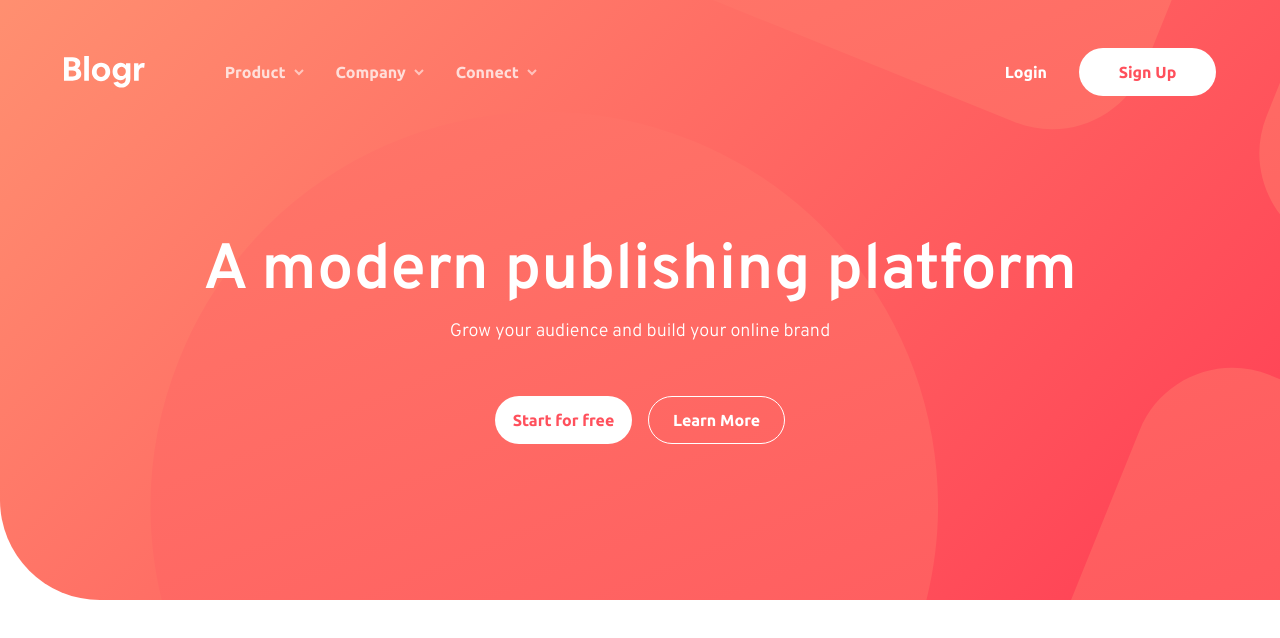
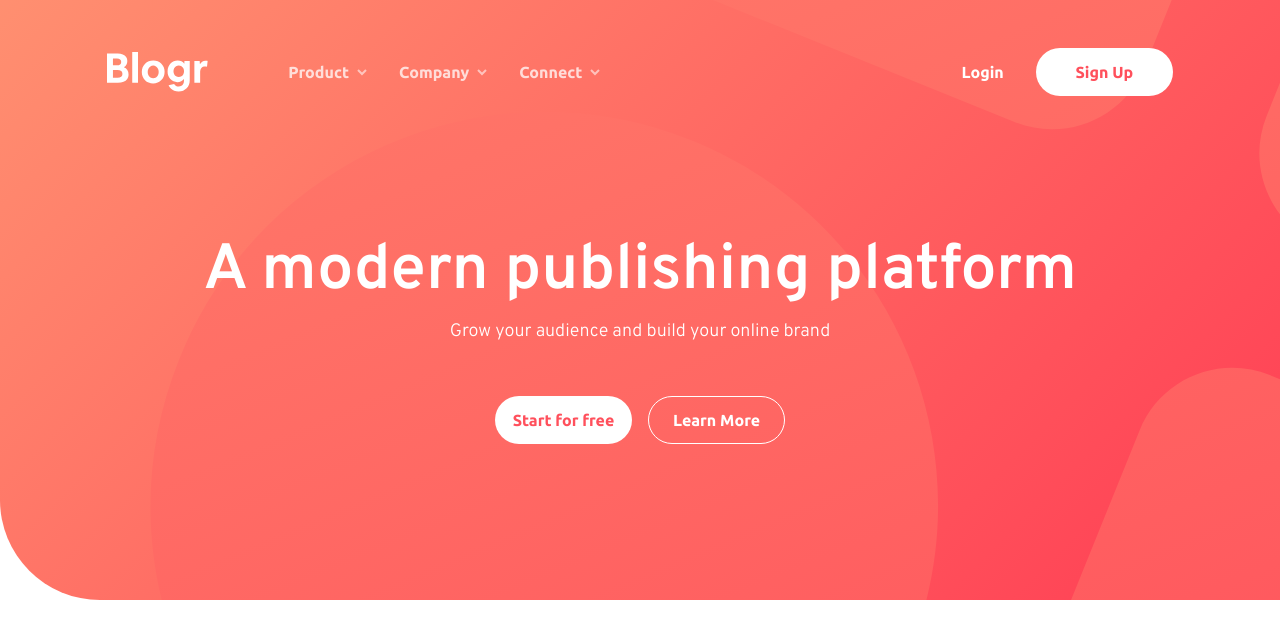
Before and after one commit to tkressma/blogr-landing-page, a React (Create React App) app: page / in a window 1280 px wide. Shown: the top 638 px of the page. Built offline with nearby package versions, Linux system fonts and the light colour scheme.

Commit message:
Fix header responsiveness, specifically nav items, logo, and hero title

```diff
--- a/src/components/Header/Header.module.css
+++ b/src/components/Header/Header.module.css
@@ -10,7 +10,7 @@ header {
   flex-direction: column;
 }
 
-@media (min-width: 1000px) {
+@media (min-width: 1200px) {
   header {
     background: url(../../assets/bg-pattern-intro-desktop.svg),
       linear-gradient(135deg, hsl(13, 100%, 72%) 0%, hsl(353, 100%, 62%) 100%);
--- a/src/components/Header/Hero.module.css
+++ b/src/components/Header/Hero.module.css
@@ -30,7 +30,7 @@
   padding-top: 3rem;
 }
 
-@media (min-width: 1000px) {
+@media (min-width: 1200px) {
   .hero__title {
     font-size: 4rem;
     margin-bottom: 1rem;
--- a/src/components/Header/Nav/Logo.module.css
+++ b/src/components/Header/Nav/Logo.module.css
@@ -2,3 +2,9 @@
   height: 32px;
   width: auto;
 }
+
+@media (min-width: 1200px) {
+  .logo {
+    height: 40px;
+  }
+}
--- a/src/components/Header/Nav/MobileNav/MobileNav.module.css
+++ b/src/components/Header/Nav/MobileNav/MobileNav.module.css
@@ -40,9 +40,3 @@
 .fadein {
   opacity: 100%;
 }
-
-@media (min-width: 1000px) {
-  .links-wrapper {
-    padding-left: 4rem;
-  }
-}
--- a/src/components/Header/Nav/Nav.js
+++ b/src/components/Header/Nav/Nav.js
@@ -36,6 +36,7 @@ const Nav = () => {
               name={item.title}
               active={index === activeIndex}
               onClick={() => handleActive(index)}
+              subItems={item.subItems}
             />
           ))}
         </ul>
--- a/src/components/Header/Nav/Nav.module.css
+++ b/src/components/Header/Nav/Nav.module.css
@@ -24,5 +24,16 @@
 .navbar-wrapper {
   display: flex;
   list-style-type: none;
-  padding-left: 4rem;
+  padding-left: 2rem;
 }
+
+@media (min-width: 1200px) {
+  .navbar {
+    width: 92.5%;
+    margin: 0 auto;
+  }
+
+  .navbar-wrapper {
+    padding-left: 4rem;
+  }
+}
--- a/src/components/Header/Nav/NavItem.js
+++ b/src/components/Header/Nav/NavItem.js
@@ -1,5 +1,6 @@
 import styles from "./NavItem.module.css";
 import classNames from "classnames";
+import NavSubMenu from "./NavSubMenu";
 import lightArrow from "../../../assets/icon-arrow-light.svg";
 
 const NavItem = (props) => {
@@ -15,6 +16,7 @@ const NavItem = (props) => {
         src={lightArrow}
         alt="Arrow for dropdown menu."
       />
+      {props.active && <NavSubMenu subItems={props.subItems} />}
     </li>
   );
 };
```
